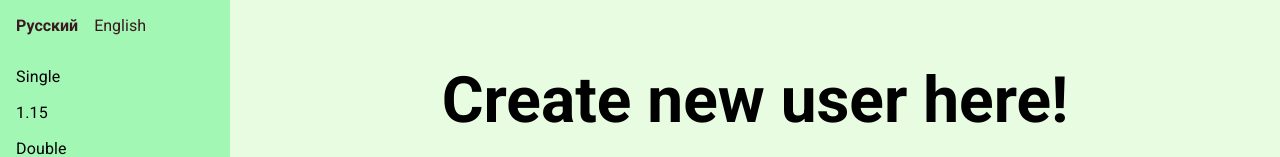
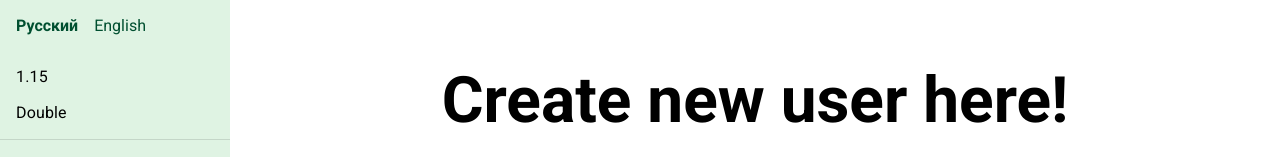
Before and after one commit to alenakatkova/document-flow, a Next.js app in the folder client/: page / in a window 1280 px wide. Shown: the top 157 px of the page. Built offline with nearby package versions, Linux system fonts and the light colour scheme; no server answers.

Commit message:
change color pallette

```diff
--- a/client/components/SideMenu.tsx
+++ b/client/components/SideMenu.tsx
@@ -18,8 +18,9 @@ export default function SideMenu() {
         <Box
             sx={{
               padding: "1rem",
-              display: "flex",
-
+              // display: "flex",
+              // flexDirection: "row",
+              // justifyContent: "space-between"
             }}
         >
           <NextLink href={asPath} locale="ru">
@@ -29,7 +30,7 @@ export default function SideMenu() {
                 sx={{
                   cursor: "pointer",
                   marginRight: "1rem",
-                  fontWeight: locale === "ru" ? 700 : 400
+                  fontWeight: locale === "ru" ? 700 : 400,
                 }}
             >
               Русский
@@ -43,7 +44,7 @@ export default function SideMenu() {
                 sx={{
                   cursor: "pointer",
                   marginRight: "1rem",
-                  fontWeight: locale === "en" ? 700 : 400
+                  fontWeight: locale === "en" ? 700 : 400,
                 }}
             >
               English
@@ -51,9 +52,6 @@ export default function SideMenu() {
           </NextLink>
         </Box>
         <MenuList>
-          <MenuItem>
-            <ListItemText>Single</ListItemText>
-          </MenuItem>
           <MenuItem>
             <ListItemText>1.15</ListItemText>
           </MenuItem>
--- a/client/styles/theme.ts
+++ b/client/styles/theme.ts
@@ -5,34 +5,34 @@ import { createTheme } from '@mui/material/styles';
 export const theme = createTheme({
   palette: {
     neutral: {
-      main: "#e8fce2",
+      main: "#ffffff",
       contrastText: "#000000",
       light: "#ffffff",
-      dark: "#b6c9b0",
+      dark: "#cccccc",
     },
     accent: {
-      main: "#A3F7B5",
+      main: "#DFF3E3",
       contrastText: "#000000",
-      light: "#d6ffe7",
-      dark: "#71c485",
+      light: "#ffffff",
+      dark: "#adc0b1",
     },
     warning: {
-      main: "#c94067",
+      main: "#7c0c30",
       contrastText: "#ffffff",
-      light: "#ff7395",
-      dark: "#93003d",
+      light: "#b04259",
+      dark: "#4a0007",
     },
     primary: {
-      main: "#664147",
+      main: "#0C7C59",
       contrastText: "#ffffff",
-      light: "#956c72",
-      dark: "#3a1920",
+      light: "#4bac86",
+      dark: "#004f30",
     },
     secondary: {
-      main: "#2F9C95",
-      contrastText: "#000000",
-      light: "#67cdc5",
-      dark: "#006d67",
+      main: "#0c307c",
+      contrastText: "#ffffff",
+      light: "#4a59ac",
+      dark: "#000a4f",
     }
   },
 });
```
